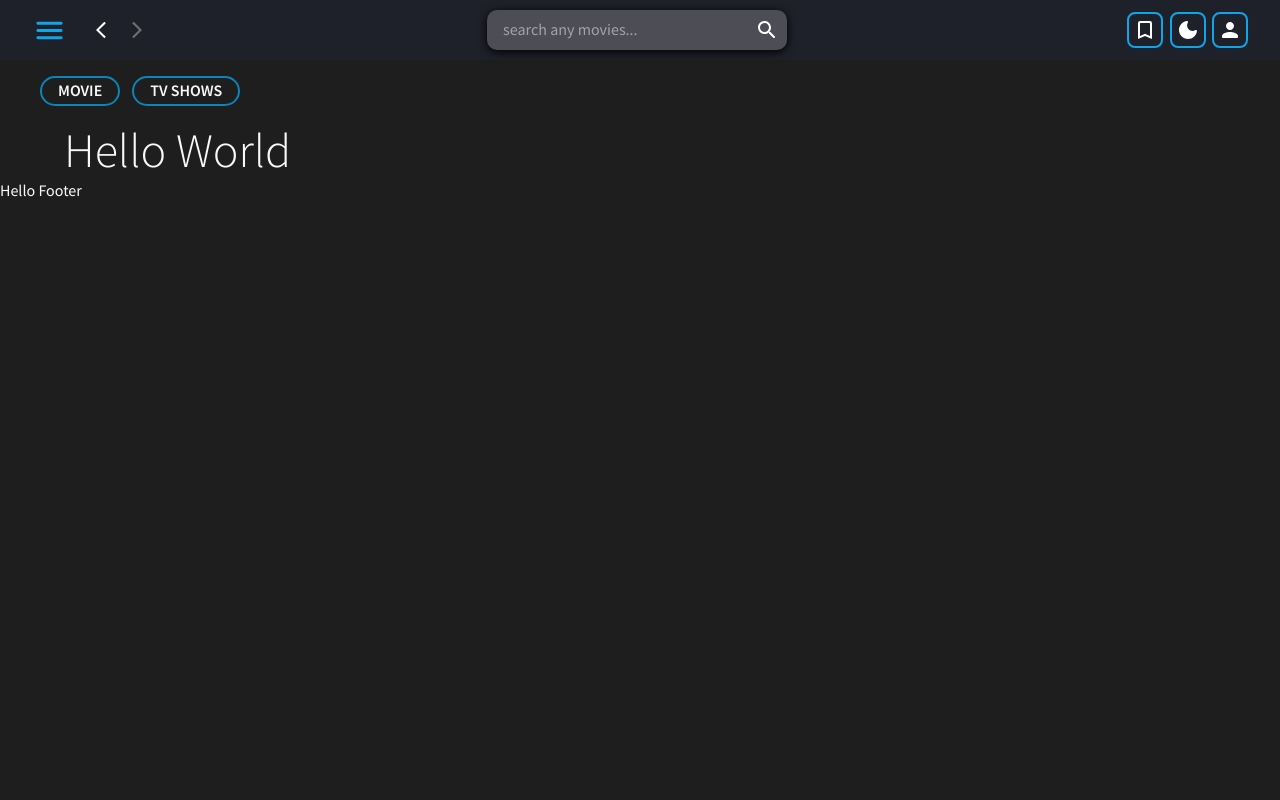
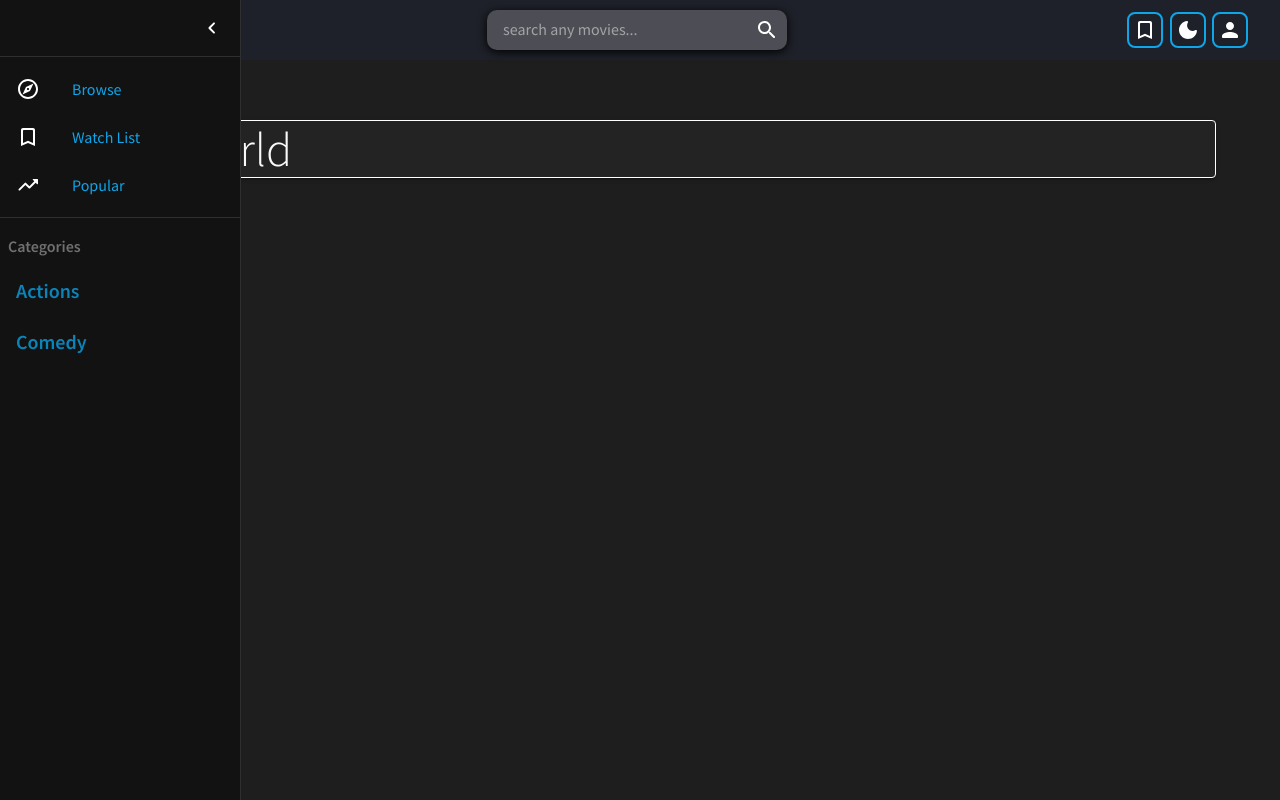
Before and after one commit to lucas-dash/Movie-Finder, a React (Vite) app: page / in a window 1280 px wide. Both pictures are taken after a click on the button 49 px from the left and 30 px from the top of the page. Built offline with nearby package versions, Linux system fonts and the light colour scheme.

Commit message:
style sidebar

```diff
--- a/src/components/Home.jsx
+++ b/src/components/Home.jsx
@@ -1,4 +1,12 @@
-import { Stack, Box, Button, Typography, Container } from '@mui/material';
+import {
+  Stack,
+  Box,
+  Button,
+  Typography,
+  Container,
+  Card,
+  Paper,
+} from '@mui/material';
 
 const Home = () => {
   return (
@@ -16,7 +24,7 @@ const Home = () => {
             py: 0,
           }}
         >
-          <Typography variant="h6" color={'text.primary'} fontWeight={600}>
+          <Typography variant="body1" color={'text.primary'} fontWeight={600}>
             Movie
           </Typography>
         </Button>
@@ -30,16 +38,18 @@ const Home = () => {
             py: 0,
           }}
         >
-          <Typography variant="h6" color={'text.primary'} fontWeight={600}>
+          <Typography variant="body1" color={'text.primary'} fontWeight={600}>
             Tv Shows
           </Typography>
         </Button>
       </Stack>
 
       <Container maxWidth="lg">
-        <Box></Box>
-
-        <Typography variant="h1">Hello World</Typography>
+        <Box>
+          <Paper elevation={2} sx={{ border: '1px solid #fff' }}>
+            <Typography variant="h1">Hello World</Typography>
+          </Paper>
+        </Box>
       </Container>
     </>
   );
--- a/src/layout/Layout.jsx
+++ b/src/layout/Layout.jsx
@@ -1,15 +1,26 @@
 // rrd
 import { Outlet } from 'react-router-dom';
+import { useState } from 'react';
 // layers cmp
 import TopBar from './TopBar';
 import SideBar from './Sidebar';
 import Footer from './Footer';
 
 const Layout = () => {
+  const [open, setOpen] = useState(false);
+
+  const drawerOpen = () => {
+    setOpen(true);
+  };
+
+  const drawerClose = () => {
+    setOpen(false);
+  };
+
   return (
     <>
-      <TopBar />
-      {/* <SideBar /> */}
+      <TopBar open={drawerOpen} />
+      <SideBar open={open} close={drawerClose} />
       <main>
         <Outlet />
       </main>
--- a/src/layout/SideBar.jsx
+++ b/src/layout/SideBar.jsx
@@ -1,4 +1,115 @@
-const SideBar = () => {
-  return <div>SideBar</div>;
+// rrd
+import { useNavigate } from 'react-router-dom';
+// MUI
+import {
+  Box,
+  Divider,
+  Drawer,
+  Stack,
+  Typography,
+  IconButton,
+  List,
+  ListItemButton,
+  ListItemText,
+  ListItemIcon,
+} from '@mui/material';
+import ChevronLeftRoundedIcon from '@mui/icons-material/ChevronLeftRounded';
+import ExploreOutlinedIcon from '@mui/icons-material/ExploreOutlined';
+import BookmarkBorderRoundedIcon from '@mui/icons-material/BookmarkBorderRounded';
+import TrendingUpRoundedIcon from '@mui/icons-material/TrendingUpRounded';
+
+const SideBar = ({ open, close }) => {
+  const navigate = useNavigate();
+
+  return (
+    <Drawer open={open} variant="persistent">
+      <Box sx={{ width: '240px' }} color={'secondary.main'}>
+        <Stack
+          direction={'row'}
+          alignItems={'center'}
+          justifyContent={'end'}
+          p={1}
+        >
+          <IconButton aria-label="Close Sidebar" onClick={close}>
+            <ChevronLeftRoundedIcon />
+          </IconButton>
+        </Stack>
+        <Divider />
+        <List>
+          <ListItemButton
+            onClick={() => {
+              navigate('/');
+            }}
+          >
+            <ListItemIcon>
+              <ExploreOutlinedIcon />
+            </ListItemIcon>
+            <ListItemText primary="Browse" />
+          </ListItemButton>
+
+          <ListItemButton
+            onClick={() => {
+              navigate('/watchlist');
+            }}
+          >
+            <ListItemIcon>
+              <BookmarkBorderRoundedIcon />
+            </ListItemIcon>
+            <ListItemText primary="Watch List" />
+          </ListItemButton>
+
+          <ListItemButton
+            onClick={() => {
+              navigate('/popular');
+            }}
+          >
+            <ListItemIcon>
+              <TrendingUpRoundedIcon />
+            </ListItemIcon>
+            <ListItemText primary="Popular" />
+          </ListItemButton>
+        </List>
+        <Divider />
+
+        {/* genres */}
+        <List sx={{ color: 'secondary.dark' }}>
+          <Typography
+            paragraph
+            color={'darkAccent.light'}
+            sx={{ fontWeight: 600, pl: 1, my: 1 }}
+          >
+            Categories
+          </Typography>
+
+          <ListItemButton
+            onClick={() => {
+              navigate('/movies/1');
+            }}
+          >
+            <ListItemText
+              primary={
+                <Typography variant="h5" sx={{ fontWeight: 600 }}>
+                  Actions
+                </Typography>
+              }
+            />
+          </ListItemButton>
+          <ListItemButton
+            onClick={() => {
+              navigate('/movies/1');
+            }}
+          >
+            <ListItemText
+              primary={
+                <Typography variant="h5" sx={{ fontWeight: 600 }}>
+                  Comedy
+                </Typography>
+              }
+            />
+          </ListItemButton>
+        </List>
+      </Box>
+    </Drawer>
+  );
 };
 export default SideBar;
--- a/src/layout/TopBar.jsx
+++ b/src/layout/TopBar.jsx
@@ -21,19 +21,18 @@ import { useDispatch, useSelector } from 'react-redux';
 import { selectTheme } from '../features/theme';
 import { toggleTheme } from '../features/theme';
 // rrd
-import { Link } from 'react-router-dom';
+import { Link, useNavigate } from 'react-router-dom';
 
-const TopBar = () => {
+const TopBar = ({ open }) => {
   const colorMode = useSelector(selectTheme);
   const dispatch = useDispatch();
+  const navigate = useNavigate();
 
   const changeColorTheme = () => {
     dispatch(toggleTheme());
   };
 
   const matches = useMediaQuery('(max-width:632px)');
-
-  // navigate
 
   // search component
 
@@ -55,7 +54,7 @@ const TopBar = () => {
           <Tooltip title="Menu">
             <IconButton
               aria-label="show menu"
-              onClick={() => {}}
+              onClick={open}
               sx={{ color: 'secondary.main' }}
             >
               <MenuRoundedIcon fontSize="large" />
@@ -73,7 +72,9 @@ const TopBar = () => {
               <IconButton
                 size="10"
                 aria-label="Go back"
-                onClick={() => {}}
+                onClick={() => {
+                  navigate(-1);
+                }}
                 sx={{
                   '&:hover':
                     colorMode === 'dark'
@@ -88,7 +89,9 @@ const TopBar = () => {
             <Tooltip title="Go Forward">
               <IconButton
                 aria-label="Go forward"
-                onClick={() => {}}
+                onClick={() => {
+                  navigate(1);
+                }}
                 sx={{
                   color: 'darkAccent.light',
                   '&:hover':
```
